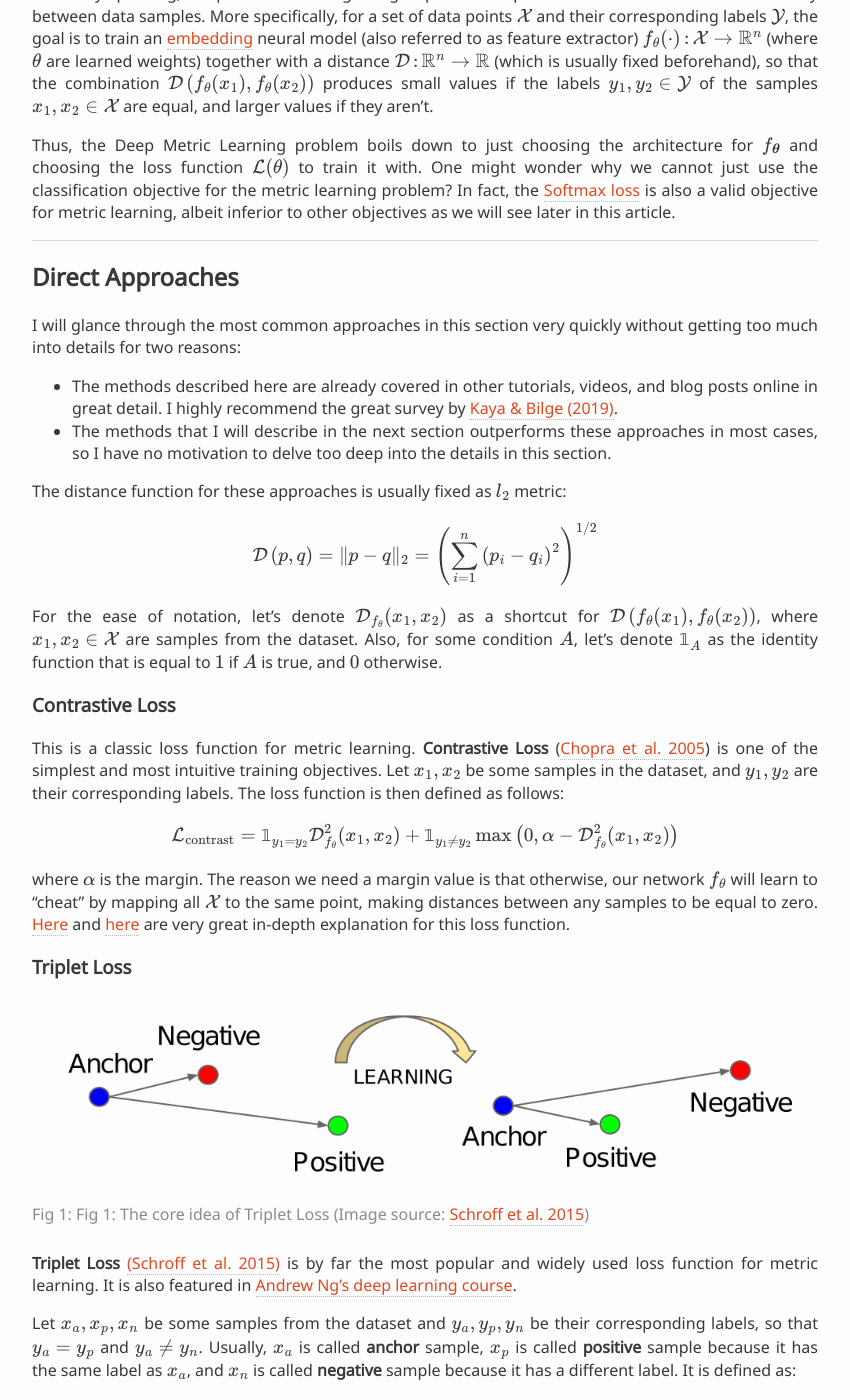
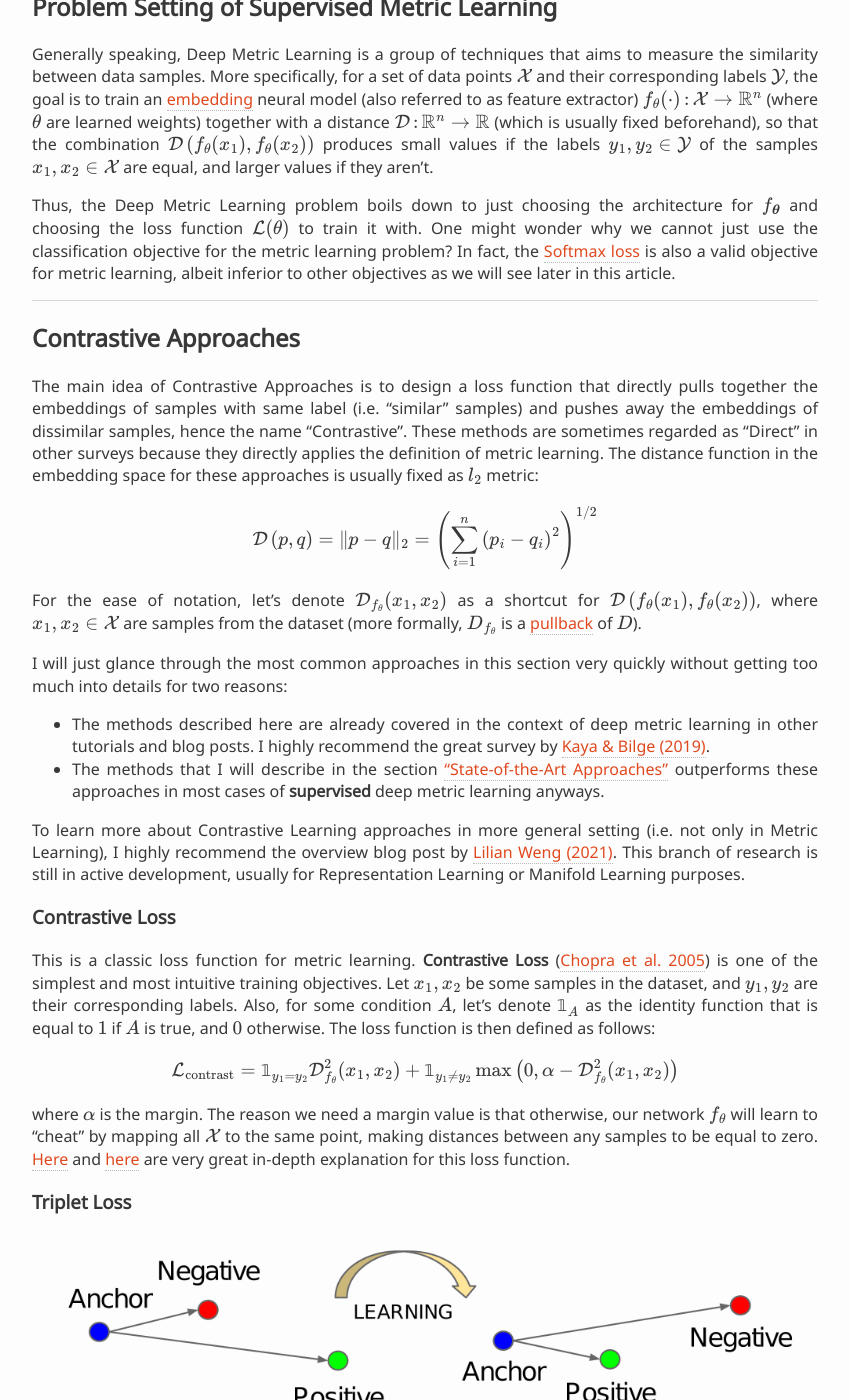
Before and after one commit to hav4ik/hav4ik.github.io, a Jekyll site: the page built from articles/_posts/2021-06-14-deep-metric-learning-survey.md, in a window 1280 px wide and 1400 px high, scrolled down 1447 px. Shown: the whole window, without its empty margins (215-1065 px from the left). Built offline with Jekyll 4.4.1, drawn with Linux system fonts in a browser that asks for light colours; nearby versions of some CDN libraries; some web fonts are replaced; formulas are drawn with MathJax 3; comment, search, counter and statistics services are not loaded; some of the changed text lies outside the part shown.

Commit message:
Updated deep metric learning post

````diff
--- a/articles/_posts/2021-06-14-deep-metric-learning-survey.md
+++ b/articles/_posts/2021-06-14-deep-metric-learning-survey.md
@@ -11,8 +11,10 @@
 excerpt: "In this post, I'll briefly go over the common approaches for Deep Metric Learning, as well as the new methods proposed in recent years."
 comments: true
 hidden: false
+updates:
+  - date: 2021/08/14
+    description: Fixed the mistake in the overall description of the effectiveness of Contrastive appoaches. Added some ablation studies as suggested by Eugene Dobrovolskyi.
 ---
-
 
 One of the most amazing aspects of the human visual system is the ability to recognize similar objects and scenes. We don't need hundreds of photos of the same face to be able to differentiate it among thousands of other faces that we've seen. We don't need thousands of images of the Eiffel Tower to recognize that unique architectureal landmark when we visit Paris. Is it possible to design a Deep Neural Network with a similar ability to tell which objects are visually similar and which ones are not? That's essentially what **Deep Metric Learning** attempts to solve.
 
@@ -20,9 +22,9 @@
 Advanced readers may immediately recognize by the description that this topic is intimately related to One-Shot Learning. The techniques of Metric Learning are commonly embraced in the field of One-Shot Learning, and sometimes these terms are even used interchangeably (e.g. by [Andrew Ng][andrewng_meme] in his [Deep Learning course][andrewng_one_shot_learning]). However, they are completely different fields &mdash; One-Shot Learning uses more than just Metric Learning techniques, and Metric Learning can be applied in other problems as well.
 -->
 
-Although this blog post is mainly about **Supervised Deep Metric Learning** and is self-sufficient on its own, it would be beneficial for you to consider getting familiar with traditional Metric Learning methods (i.e. without Neural Networks) to develop a broader understanding of this topic. I highly recommend the [introductory guides on Metric Learning][sklearn_metric_learning_guide] as a starter. If you want to get into the formal mathematical side of things, I recommend the tutorial by [Diaz et al. (2020)][diaz_tutorial_metric_math]. More advanced Metric Learning methods include the popular [t-SNE (van der Maaten & Hinton, 2008)][tsne_paper] and the new shiny [UMAP (McInnes et al., 2018)][umap_paper] that everybody uses nowadays for data clustering and visualization.
+Although this blog post is mainly about **Supervised Deep Metric Learning** and is self-sufficient on its own, it would be beneficial for you to consider getting familiar with traditional Metric Learning methods (i.e. without Neural Networks) to develop a broader understanding of this topic. I highly recommend the [introductory guides on Metric Learning][sklearn_metric_learning_guide] as a starter. If you want to get into the formal mathematical side of things, I recommend the tutorial by [Diaz et al. (2020)][diaz_tutorial_metric_math]. Popular Metric Learning methods include the popular [t-SNE (van der Maaten & Hinton, 2008)][tsne_paper] and the new shiny [UMAP (McInnes et al., 2018)][umap_paper] that everybody uses nowadays for data clustering and visualization.
 
-This article is organized as follows. In the **"Direct Approaches"** section, I will quickly glance through the methods that were commonly used for Deep Metric Learning, before the rise of angular margin methods in 2017. Then, in **Moving Away from Direct Approaches**, I will describe the transitioning to current angular margin SOTA models and the reasons why we ditch the direct approaches. Then, in the **"State-of-the-Art Approaches"** section, I will describe in more detail the advances in Metric Learning in recent years.
+This article is organized as follows. In the **"Contrastive Approaches"** section, I will quickly glance through the methods that were commonly used for Deep Metric Learning, before the rise of angular margin methods in 2017. Then, in **Moving Away from Contrastive Approaches**, I will describe the transitioning to current angular margin SOTA models and the reasons why we ditch the direct approaches. Then, in the **"State-of-the-Art Approaches"** section, I will describe in more detail the advances in Metric Learning in recent years.
 
 The most useful section for both beginners and more experienced readers will be the **"Getting Practical"** section, in which I will do a case study of how Deep Metric Learning is used to achieve State-of-the-Art results in various practical problems (mostly from Kaggle and large-scale benchmarks), as well as the tricks that were used to make things work.
 
@@ -39,12 +41,12 @@
 
 
 - [Problem Setting of Supervised Metric Learning](#problem-setting)
-- [Direct Approaches](#direct-approaches)
+- [Contrastive Approaches](#contrastive-approaches)
   - [Contrastive Loss](#contrastive-loss)
   - [Triplet Loss](#triplet-loss)
   - [Improving the Triplet Loss](#improving-triplet-loss)
 
-- [Moving Away from Direct Approaches](#moving-away-from-direct-approaches)
+- [Moving Away from Contrastive Approaches](#moving-away-from-contrastive-approaches)
   - [Center Loss](#center-loss)
 <!--  - [Large-Margin Softmax Loss](#large-margin-softmax-loss)-->
   - [SphereFace](#sphereface)
@@ -85,15 +87,10 @@
 ---------------------------------------------------------------------------------
 
 
-<a name="direct-approaches"></a>
-## Direct Approaches
+<a name="contrastive-approaches"></a>
+## Contrastive Approaches
 
-I will glance through the most common approaches in this section very quickly without getting too much into details for two reasons:
-
-- The methods described here are already covered in other tutorials, videos, and blog posts online in great detail. I highly recommend the great survey by [Kaya & Bilge (2019)][deep_metric_learning_survey].
-- The methods that I will describe in the next section outperforms these approaches in most cases, so I have no motivation to delve too deep into the details in this section.
-
-The distance function for these approaches is usually fixed as $$l_2$$ metric:
+The main idea of Contrastive Approaches is to design a loss function that directly pulls together the embeddings of samples with same label (i.e. "similar" samples) and pushes away the embeddings of dissimilar samples, hence the name "Contrastive". These methods are sometimes regarded as "Direct" in other surveys because they directly applies the definition of metric learning. The distance function in the embedding space for these approaches is usually fixed as $$l_2$$ metric:
 
 $$
 \begin{equation*}
@@ -101,13 +98,20 @@
 \end{equation*}
 $$
 
-For the ease of notation, let's denote $$\mathcal{D}_{f_\theta}(x_1, x_2)$$ as a shortcut for $$\mathcal{D} \left( f_\theta(x_1), f_\theta(x_2) \right)$$, where $$x_1, x_2 \in \mathcal{X}$$ are samples from the dataset. Also, for some condition $$A$$, let's denote $$\unicode{x1D7D9}_A$$ as the identity function that is equal to $$1$$ if $$A$$ is true, and $$0$$ otherwise.
+For the ease of notation, let's denote $$\mathcal{D}_{f_\theta}(x_1, x_2)$$ as a shortcut for $$\mathcal{D} \left( f_\theta(x_1), f_\theta(x_2) \right)$$, where $$x_1, x_2 \in \mathcal{X}$$ are samples from the dataset (more formally, $$D_{f_\theta}$$ is a [pullback][pullback] of $$D$$).
+
+I will just glance through the most common approaches in this section very quickly without getting too much into details for two reasons:
+
+- The methods described here are already covered in the context of deep metric learning in other tutorials and blog posts. I highly recommend the great survey by [Kaya & Bilge (2019)][deep_metric_learning_survey].
+- The methods that I will describe in the section ["State-of-the-Art Approaches"](#state-of-the-art-approaches) outperforms these approaches in most cases of **supervised** deep metric learning anyways.
+
+To learn more about Contrastive Learning approaches in more general setting (i.e. not only in Metric Learning), I highly recommend the overview blog post by [Lilian Weng (2021)][lillog_contrastive]. This branch of research is still in active development, usually for Representation Learning or Manifold Learning purposes.
 
 
 <a name="contrastive-loss"></a>
 ### Contrastive Loss
 
-This is a classic loss function for metric learning. **Contrastive Loss** ([Chopra et al. 2005][contrastive_loss_paper]) is one of the simplest and most intuitive training objectives. Let $$x_1, x_2$$ be some samples in the dataset, and $$y_1, y_2$$ are their corresponding labels. The loss function is then defined as follows:
+This is a classic loss function for metric learning. **Contrastive Loss** ([Chopra et al. 2005][contrastive_loss_paper]) is one of the simplest and most intuitive training objectives. Let $$x_1, x_2$$ be some samples in the dataset, and $$y_1, y_2$$ are their corresponding labels. Also, for some condition $$A$$, let's denote $$\unicode{x1D7D9}_A$$ as the identity function that is equal to $$1$$ if $$A$$ is true, and $$0$$ otherwise. The loss function is then defined as follows:
 
 $$
 \begin{equation*}
@@ -131,7 +135,7 @@
     {{ site.url }}/articles/images/2021-06-14-deep-metric-learning-survey/triplet_loss.png
 {% endcapture %}
 {% capture imcaption_tripletloss %}
-  Fig 1: The core idea of Triplet Loss (Image source: [Schroff et al. 2015](https://arxiv.org/abs/1503.03832))
+  The core idea of Triplet Loss (Image source: [Schroff et al. 2015](https://arxiv.org/abs/1503.03832))
 {% endcapture %}
 {% include gallery images=imblock_tripletloss cols=1 caption=imcaption_tripletloss %}
 
@@ -165,7 +169,7 @@
     {{ site.url }}/articles/images/2021-06-14-deep-metric-learning-survey/metric_losses.png
 {% endcapture %}
 {% capture imcaption_metriclosses %}
-  Fig 2: A visual overview of different deep metric learning approaches that are based on the same idea as the Triplet Loss objective (Image source: [Kaya & Bilge, 2019](https://www.mdpi.com/2073-8994/11/9/1066/htm))
+  A visual overview of different deep metric learning approaches that are based on the same idea as the Triplet Loss objective (Image source: [Kaya & Bilge, 2019](https://www.mdpi.com/2073-8994/11/9/1066/htm))
 {% endcapture %}
 {% include gallery images=imblock_metriclosses cols=1 caption=imcaption_metriclosses %}
 
@@ -263,10 +267,10 @@
 ---------------------------------------------------------------------------------
 
 
-<a name="moving-away-from-direct-approaches"></a>
-## Moving Away from Direct Approaches
+<a name="moving-away-from-contrastive-approaches"></a>
+## Moving Away from Contrastive Approaches
 
-After countless research papers attempting to solve the problems and limitations of [Triplet Loss](#triplet-loss), it became clear that learning to directly minimize/maximize euclidean ($$l_2$$) distance between samples with the same/different labels may not be the way to go. There are two main issues of such approaches:
+After countless research papers attempting to solve the problems and limitations of [Triplet Loss](#triplet-loss) in the context of Supervised Deep Metric Learning, it became clear that learning to directly minimize/maximize euclidean distance between samples with the same/different labels may not be the way to go. There are two main issues of such approaches:
 
 - **Expansion Issue** &mdash; it is very hard to ensure that samples with a similar label will be pulled together to a common region in space as noted by [Sohn (2016)][n_pair_loss_paper] (mentioned in the previous section). [Quadruplet Loss](#quadruplet-loss) only improves the variability, and [Structured Loss](#structured-loss) can only enforce the structure locally for the samples in the batch, not globally. Attempts to solve this problem directly with a global objective ([Magnet Loss, Rippel et al. 2015][magnet_loss_paper] and [Clustering Loss, Song et al. 2017][clustering_loss_paper]) were not successful in gaining much traction due to scalability issues.
 
@@ -299,7 +303,7 @@
   {{ site.url }}/articles/images/2021-06-14-deep-metric-learning-survey/softmax_test.gif
 {% endcapture %}
 {% capture imcaption_softmaxmnist %}
-  Fig 3: The training dynamics of Softmax Loss on MNIST. The feature maps were projected onto 2D space to produce this visualization. On the left is the dynamics on train set, and on the right is the dynamics on test set. (Image source: [KaiYang Zhou](https://github.com/KaiyangZhou/pytorch-center-loss))
+  The training dynamics of Softmax Loss on MNIST. The feature maps were projected onto 2D space to produce this visualization. On the left is the dynamics on train set, and on the right is the dynamics on test set. (Image source: [KaiYang Zhou](https://github.com/KaiyangZhou/pytorch-center-loss))
 {% endcapture %}
 {% include gallery images=imblock_softmaxmnist cols=2 caption=imcaption_softmaxmnist %}
 
@@ -319,7 +323,7 @@
   {{ site.url }}/articles/images/2021-06-14-deep-metric-learning-survey/center_test.gif
 {% endcapture %}
 {% capture imcaption_centermnist %}
-  Fig 4: The training dynamics of Center Loss on MNIST. The feature maps were projected onto 2D space to produce this visualization. On the left is the dynamics on train set, and on the right is the dynamics on test set. (Image source: [KaiYang Zhou](https://github.com/KaiyangZhou/pytorch-center-loss))
+  The training dynamics of Center Loss on MNIST. The feature maps were projected onto 2D space to produce this visualization. On the left is the dynamics on train set, and on the right is the dynamics on test set. (Image source: [KaiYang Zhou](https://github.com/KaiyangZhou/pytorch-center-loss))
 {% endcapture %}
 {% include gallery images=imblock_centermnist cols=2 caption=imcaption_centermnist %}
 
@@ -423,7 +427,7 @@
     {{ site.url }}/articles/images/2021-06-14-deep-metric-learning-survey/sphereface_1.svg
 {% endcapture %}
 {% capture imcaption_sphereface_1 %}
-  Fig 5: Difference between Softmax, Modified Softmax, and SphereFace. A 2D features model was trained on CASIA data to produce this visualization. One can see that features learned by the original softmax loss can not be
+  Difference between Softmax, Modified Softmax, and SphereFace. A 2D features model was trained on CASIA data to produce this visualization. One can see that features learned by the original softmax loss can not be
 classified simply via angles, while modified softmax loss can. The SphereFace loss further increases the angular margin of learned features. (Image source: [Liu et al. 2017](https://arxiv.org/abs/1704.08063))
 {% endcapture %}
 {% include gallery images=imblock_sphereface_1 cols=1 caption=imcaption_sphereface_1 %}
@@ -438,6 +442,7 @@
 [center_loss_paper]: https://link.springer.com/chapter/10.1007/978-3-319-46478-7_31
 [large_margin_paper]: https://arxiv.org/abs/1612.02295
 [sphereface_paper]: https://arxiv.org/abs/1704.08063
+[pullback]: https://en.wikipedia.org/wiki/Pullback_(differential_geometry)
 
 
 
@@ -449,6 +454,8 @@
 
 
 The success of [SphereFace](#sphereface) resulted in an avalanche of new methods that are based on the idea of employing angular distance with angular margin.
+
+Please note that these methods are only applicable to Supervised Deep Metric Learning setting. In an Unsupervised setting, or in case when we have a lot of out-of-distribution samples during test time, Contrastive Learning approaches are still amongst the most decent choices.
 
 
 <a name="cosface"></a>
@@ -481,7 +488,7 @@
     {{ site.url }}/articles/images/2021-06-14-deep-metric-learning-survey/cosface_1.svg
 {% endcapture %}
 {% capture imcaption_cosface_1 %}
-  Fig 6: Geometrical interpretation of CosFace from a feature perspective. Different colors represent feature space from different classes. CosFace has a relatively compact feature region compared with Modified Softmax (Image source: [Wang et al. 2018](https://arxiv.org/abs/1801.09414))
+  Geometrical interpretation of CosFace from a feature perspective. Different colors represent feature space from different classes. CosFace has a relatively compact feature region compared with Modified Softmax (Image source: [Wang et al. 2018](https://arxiv.org/abs/1801.09414))
 {% endcapture %}
 {% include gallery images=imblock_cosface_1 cols=1 caption=imcaption_cosface_1 %}
 
@@ -523,7 +530,7 @@
     {{ site.url }}/articles/images/2021-06-14-deep-metric-learning-survey/cosface_2.svg
 {% endcapture %}
 {% capture imcaption_cosface_2 %}
-  Fig 7: Decision boundaries of different loss functions in cosine space (Image source: [Wang et al. 2018](https://arxiv.org/abs/1801.09414))
+  Decision boundaries of different loss functions in cosine space (Image source: [Wang et al. 2018](https://arxiv.org/abs/1801.09414))
 {% endcapture %}
 {% include gallery images=imblock_cosface_2 cols=1 caption=imcaption_cosface_2 %}
 
@@ -557,9 +564,21 @@
     {{ site.url }}/articles/images/2021-06-14-deep-metric-learning-survey/arcface.svg
 {% endcapture %}
 {% capture imcaption_arcface %}
-  Fig 8: Decision boundaries of different loss functions in the angle space. ArcFace has a constant linear angular margin throughout the whole interval. (Image source: [Deng et al. 2019](https://openaccess.thecvf.com/content_CVPR_2019/papers/Deng_ArcFace_Additive_Angular_Margin_Loss_for_Deep_Face_Recognition_CVPR_2019_paper.pdf))
+  Decision boundaries of different loss functions in the angle space. ArcFace has a constant linear angular margin throughout the whole interval. (Image source: [Deng et al. 2019](https://openaccess.thecvf.com/content_CVPR_2019/papers/Deng_ArcFace_Additive_Angular_Margin_Loss_for_Deep_Face_Recognition_CVPR_2019_paper.pdf))
 {% endcapture %}
 {% include gallery images=imblock_arcface cols=1 caption=imcaption_arcface %}
+
+Face recognition datasets are used as standard benchmark for [CosFace](#cosface), [ArcFace](#arcface), and other angular margin methods, because it is the most popular application of deep metric learning. Here are some ablation study and comparison of loss functions:
+
+<a name="fig-arcface-ablation"></a>
+{% capture imblock_arcface_ablation %}
+  {{ site.url }}/articles/images/2021-06-14-deep-metric-learning-survey/arcface_ablation_1.svg
+  {{ site.url }}/articles/images/2021-06-14-deep-metric-learning-survey/arcface_ablation_2.svg
+{% endcapture %}
+{% capture imcaption_arcface_ablation %}
+  Ablation study of loss functions on different benchmarks. In the first table, verification results (in %) of different loss functions are reported for LFW, CFP-FP, and AgeDB-30 benchmarks. On the second table, verification on Megaface is reported, where "Id" refers to the rank-1 face identification accuracy with 1M distractors, and "Ver" refers to the face verification TAR at $$10^{-6}$$ FAR. "R" refers to data refinement on both probe set and 1M distractors. (Image source: [Deng et al. 2019](https://openaccess.thecvf.com/content_CVPR_2019/papers/Deng_ArcFace_Additive_Angular_Margin_Loss_for_Deep_Face_Recognition_CVPR_2019_paper.pdf))
+{% endcapture %}
+{% include gallery images=imblock_arcface_ablation cols=2 caption=imcaption_arcface_ablation %}
 
 
 <a name="adacos"></a>
@@ -594,7 +613,7 @@
     {{ site.url }}/articles/images/2021-06-14-deep-metric-learning-survey/adacos_s_analysis.svg
 {% endcapture %}
 {% capture imcaption_adacos_s_anal %}
-  Fig 9: curves of $$P_{i,j}$$ by choosing different ArcFace scale parameters (Image source: [Zhang et al. 2019](https://openaccess.thecvf.com/content_CVPR_2019/papers/Zhang_AdaCos_Adaptively_Scaling_Cosine_Logits_for_Effectively_Learning_Deep_Face_CVPR_2019_paper.pdf))
+  curves of $$P_{i,j}$$ by choosing different ArcFace scale parameters (Image source: [Zhang et al. 2019](https://openaccess.thecvf.com/content_CVPR_2019/papers/Zhang_AdaCos_Adaptively_Scaling_Cosine_Logits_for_Effectively_Learning_Deep_Face_CVPR_2019_paper.pdf))
 {% endcapture %}
 {% include gallery images=imblock_adacos_s_anal cols=1 caption=imcaption_adacos_s_anal %}
 
@@ -607,7 +626,7 @@
     {{ site.url }}/articles/images/2021-06-14-deep-metric-learning-survey/adacos_m_analysis.svg
 {% endcapture %}
 {% capture imcaption_adacos_m_anal %}
-  Fig 10: curves of $$P_{i,j}$$ by choosing different ArcFace margin parameters (Image source: [Zhang et al. 2019](https://openaccess.thecvf.com/content_CVPR_2019/papers/Zhang_AdaCos_Adaptively_Scaling_Cosine_Logits_for_Effectively_Learning_Deep_Face_CVPR_2019_paper.pdf))
+  curves of $$P_{i,j}$$ by choosing different ArcFace margin parameters (Image source: [Zhang et al. 2019](https://openaccess.thecvf.com/content_CVPR_2019/papers/Zhang_AdaCos_Adaptively_Scaling_Cosine_Logits_for_Effectively_Learning_Deep_Face_CVPR_2019_paper.pdf))
 {% endcapture %}
 {% include gallery images=imblock_adacos_m_anal cols=1 caption=imcaption_adacos_m_anal %}
 
@@ -701,7 +720,7 @@
     {{ site.url }}/articles/images/2021-06-14-deep-metric-learning-survey/humpback_whale_intro.png
 {% endcapture %}
 {% capture imcaption_humpback_intro %}
-  Fig 11: Example of 9 photos of the same whale from the training data
+  Example of 9 photos of the same whale from the training data
 {% endcapture %}
 {% include gallery images=imblock_humpback_intro cols=1 caption=imcaption_humpback_intro %}
 
@@ -738,7 +757,7 @@
     {{ site.url }}/articles/images/2021-06-14-deep-metric-learning-survey/google_landmarks_intro.png
 {% endcapture %}
 {% capture imcaption_google_landmarks_intro %}
-  Fig 12: Some beautiful samples from Google Landmarks Dataset V2
+  Some beautiful samples from Google Landmarks Dataset V2
 {% endcapture %}
 {% include gallery images=imblock_google_landmarks_intro cols=1 caption=imcaption_google_landmarks_intro %}
 
@@ -763,7 +782,7 @@
     {{ site.url }}/articles/images/2021-06-14-deep-metric-learning-survey/arcface_network_arch.png
 {% endcapture %}
 {% capture imcaption_net_gem_af %}
-  Fig 13: The variants of this architecture were used by all teams in the top 100.
+  The variants of this architecture were used by all teams in the top 100.
 {% endcapture %}
 {% include gallery images=imblock_net_gem_af cols=1 caption=imcaption_net_gem_af%}
 
@@ -823,9 +842,9 @@
 ## So, which method is State-of-the-Art?
 
 It really depends on your specific task and your data. As of now, I would recommend the following:
-- If you don't have much data, [Triplet Loss](#triplet-loss) might still be a solid option. The 3rd place on [Shopee Price Match Guarantee Challenge](#shopee-price-match) clearly demonstrated that.
-- Otherwise, [ArcFace](#arcface) and its variants are definitely the way to go, as demonstrated by top performers of recent competitions on Kaggle. If your data has a large intra-class variability and a long tail of rare classes, [Sub-Center ArcFace](#subcenter-arcface) + [Dynamic Margin](#afdynmargin) is probably the method you need to consider. Don't forget to use [GeM][gem_pooling] and follow the architecture as shown in [Fig. 13](#fig-net-gem-af).
-- Depending on the task, Metric Learning alone would often not be enough. Usually, it is used with [Query Expansion][wiki_qe], [Feature Matching][wiki_pfm], and other post-processing methods.
+- If you don't have much data, or in an unsupervised setting, [Triplet Loss](#triplet-loss) might still be a solid option. The 3rd place on [Shopee Price Match Guarantee Challenge (2020)](#shopee-price-match) clearly demonstrated that.
+- Otherwise, in a strictly supervised setting, where you don't expect wildly out-of-distribution samples in test set, [ArcFace](#arcface) and its variants are definitely the way to go, as demonstrated by top performers of recent competitions on Kaggle. If your data has a large intra-class variability and a long tail of rare classes, [Sub-Center ArcFace](#subcenter-arcface) + [Dynamic Margin](#afdynmargin) is probably the method you need to consider. Don't forget to use [GeM][gem_pooling] and follow the architecture as shown in [Fig. 14](#fig-net-gem-af).
+- Depending on the task, Metric Learning alone would often not be enough. In image retrieval tasks, it is often paired with [Query Expansion][wiki_qe], [Feature Matching][wiki_pfm], and other post-processing and verification methods.
 
 I will try to keep this blog post updated with the latest State-of-the-Art methods.
 
@@ -839,12 +858,12 @@
 
 Cite as:
 
-```
+```plaintext
 @online{hav4ik2021deepmetriclearning,
-  author = {Kha Vu, Chan},
-  title = {Deep Metric Learning: A (Long) Survey},
-  year = 2021,
-  url = {https://hav4ik.github.io/articles/deep-metric-learning-survey},
+  author = "Kha Vu, Chan",
+  title = "Deep Metric Learning: A (Long) Survey",
+  year = "2021",
+  url = "https://hav4ik.github.io/articles/deep-metric-learning-survey",
 }
 ```
 
````
Also changed, not shown: articles/images/2021-06-14-deep-metric-learning-survey/arcface_ablation_1.svg (added), articles/images/2021-06-14-deep-metric-learning-survey/arcface_ablation_2.svg (added).
